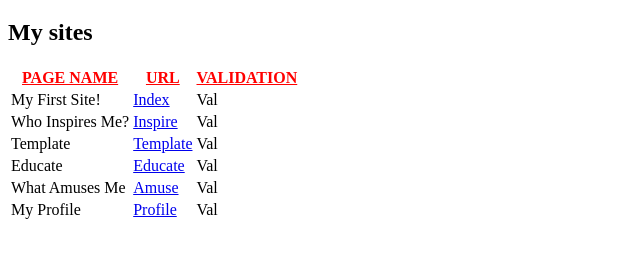
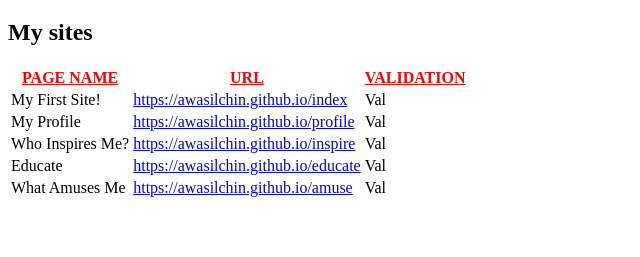
Before and after one commit to awasilchin/awasilchin.github.io, a plain HTML site: page test.html in a window 1280 px wide. Shown: the part 61-318 px from the top of the page, without its empty margins (0-640 px from the left). Drawn offline with Linux system fonts and the light colour scheme.

Commit message:
Update test.html

```diff
--- a/test.html
+++ b/test.html
@@ -28,32 +28,27 @@
       </tr>
       <tr>
         <td>My First Site!</td>
-        <td><a href="https://awasilchin.github.io/index">Index</a></td>
+        <td><a href="https://awasilchin.github.io/index">https://awasilchin.github.io/index</a></td>
+        <td>Val</td>
+      </tr>
+      <tr>
+        <td>My Profile</td>
+        <td><a href="https://awasilchin.github.io/profile">https://awasilchin.github.io/profile</a></td>
         <td>Val</td>
       </tr>
       <tr>
         <td>Who Inspires Me?</td>
-        <td><a href="https://awasilchin.github.io/inspire">Inspire</a></td>
-        <td>Val</td>
-      </tr>
-      <tr>
-        <td>Template</td>
-        <td><a href="https://awasilchin.github.io/template">Template</a></td>
+        <td><a href="https://awasilchin.github.io/inspire">https://awasilchin.github.io/inspire</a></td>
         <td>Val</td>
       </tr>
       <tr>
         <td>Educate</td>
-        <td><a href="https://awasilchin.github.io/educate">Educate</a></td>
+        <td><a href="https://awasilchin.github.io/educate">https://awasilchin.github.io/educate</a></td>
         <td>Val</td>
       </tr>
       <tr>
         <td>What Amuses Me</td>
-        <td><a href="https://awasilchin.github.io/amuse">Amuse</a></td>
-        <td>Val</td>
-      </tr>
-      <tr>
-        <td>My Profile</td>
-        <td><a href="https://awasilchin.github.io/profile">Profile</a></td>
+        <td><a href="https://awasilchin.github.io/amuse">https://awasilchin.github.io/amuse</a></td>
         <td>Val</td>
       </tr>
     </table>
```
